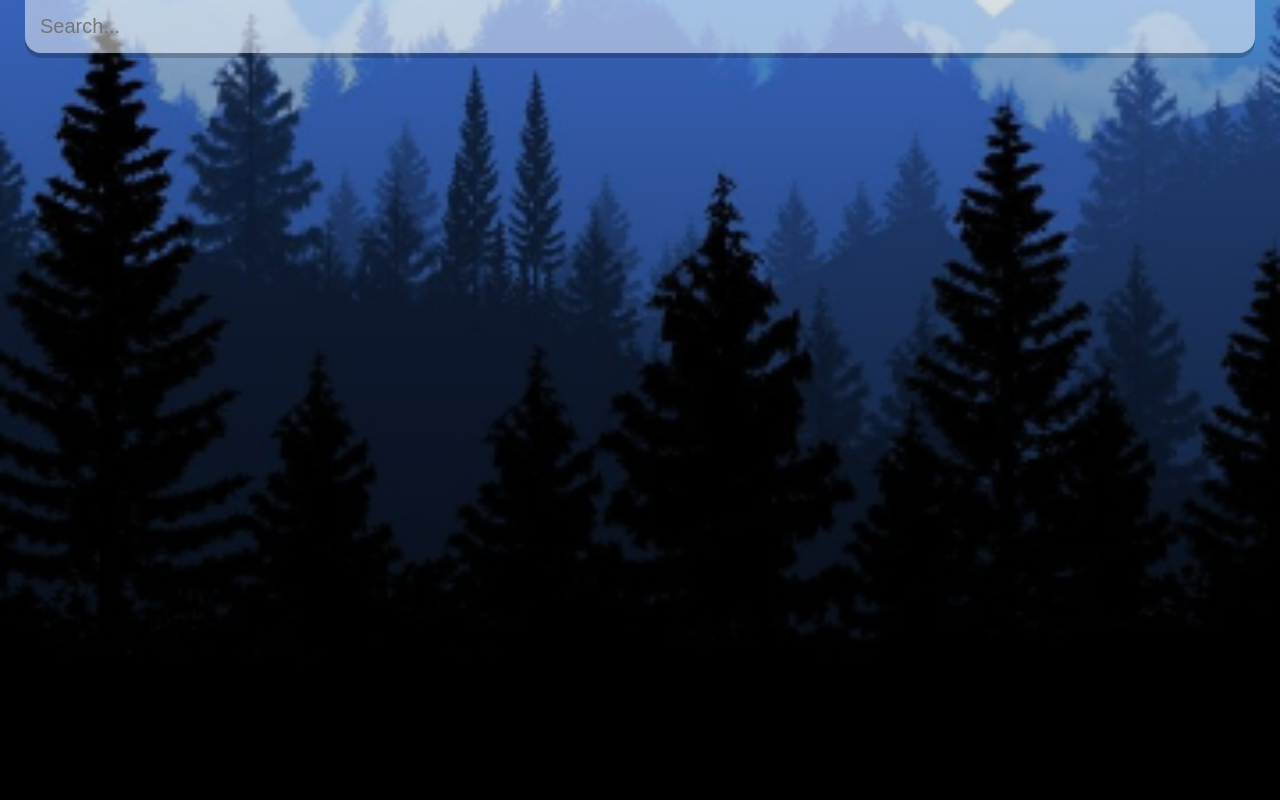
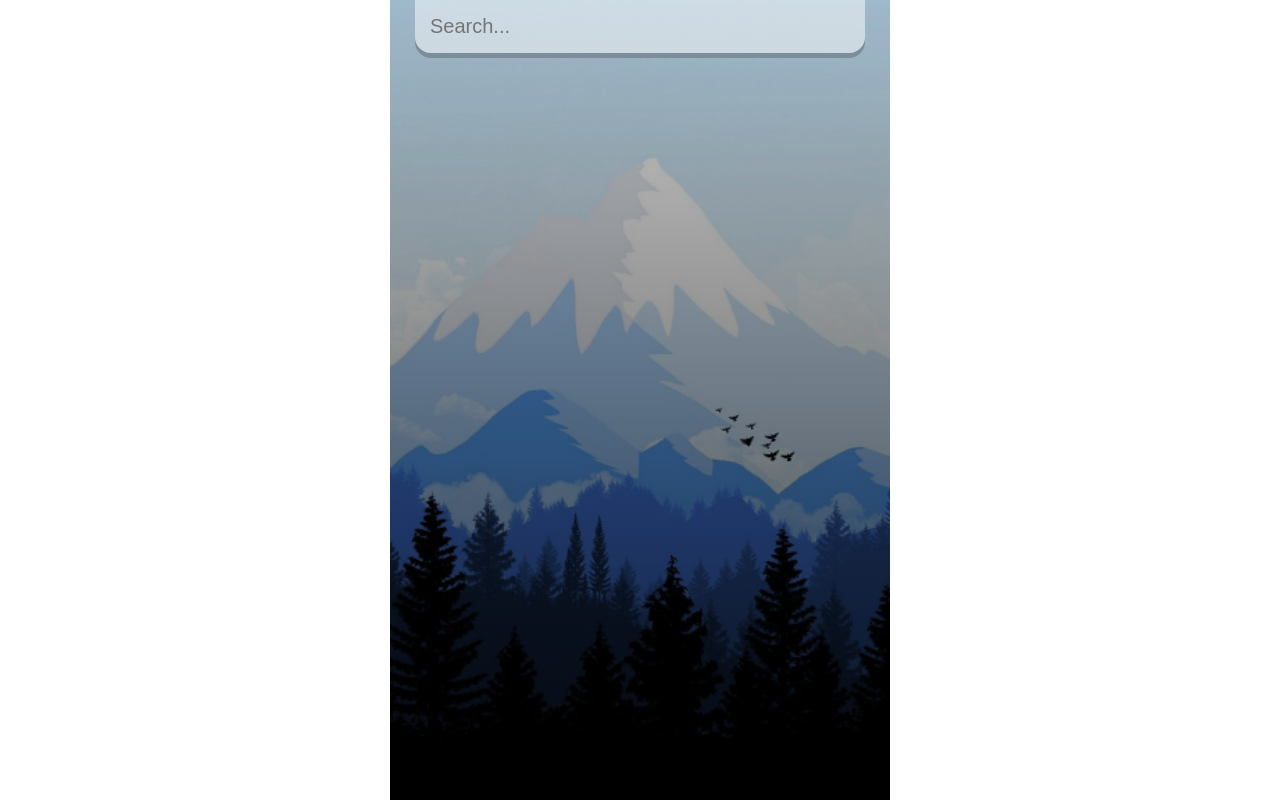
Before and after one commit to TylerPottsDev/weather-react, a React (Create React App) app: page / in a window 1280 px wide. Built offline with nearby package versions, Linux system fonts and the light colour scheme.

Commit message:
Update index.css
Fixed transition and fixed overstretching on desktops.

```diff
--- a/src/index.css
+++ b/src/index.css
@@ -12,7 +12,9 @@ body {
   background-image: url('./assets/cold-bg.jpg');
   background-size: cover;
   background-position: bottom;
-  transition: 0.4 ease;
+  transition: 0.4s ease;
+  max-width: 500px;
+  margin: auto;
 }
 
 .app.warm {
```
